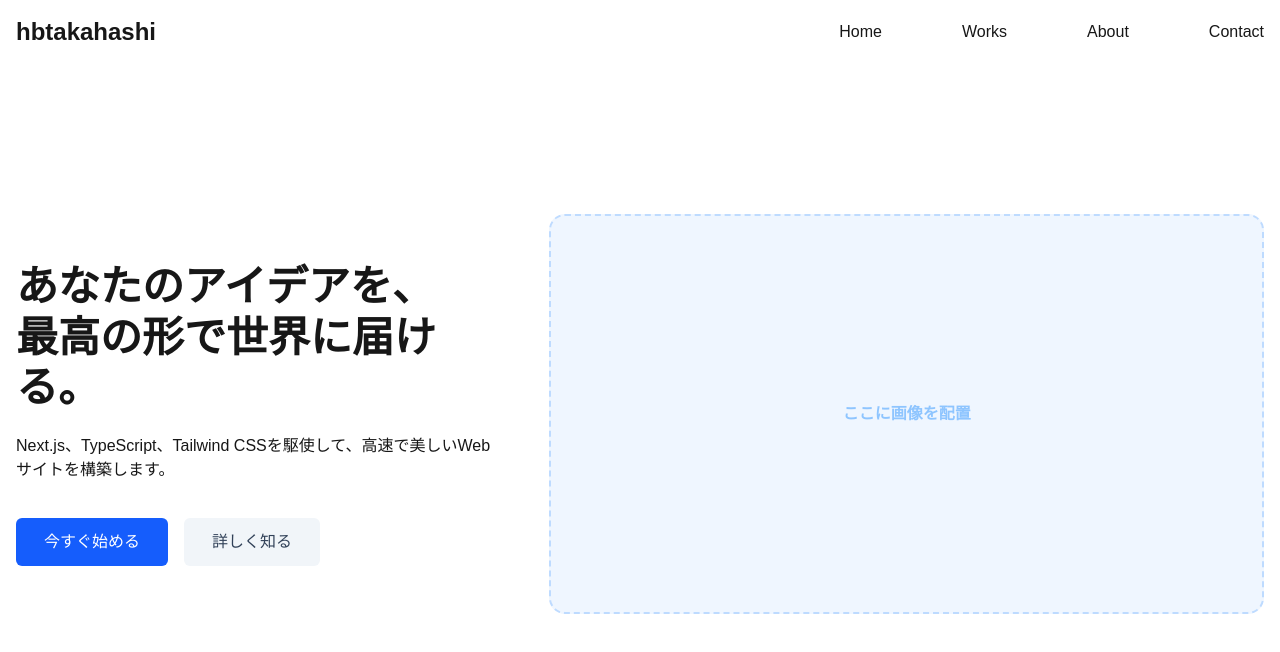
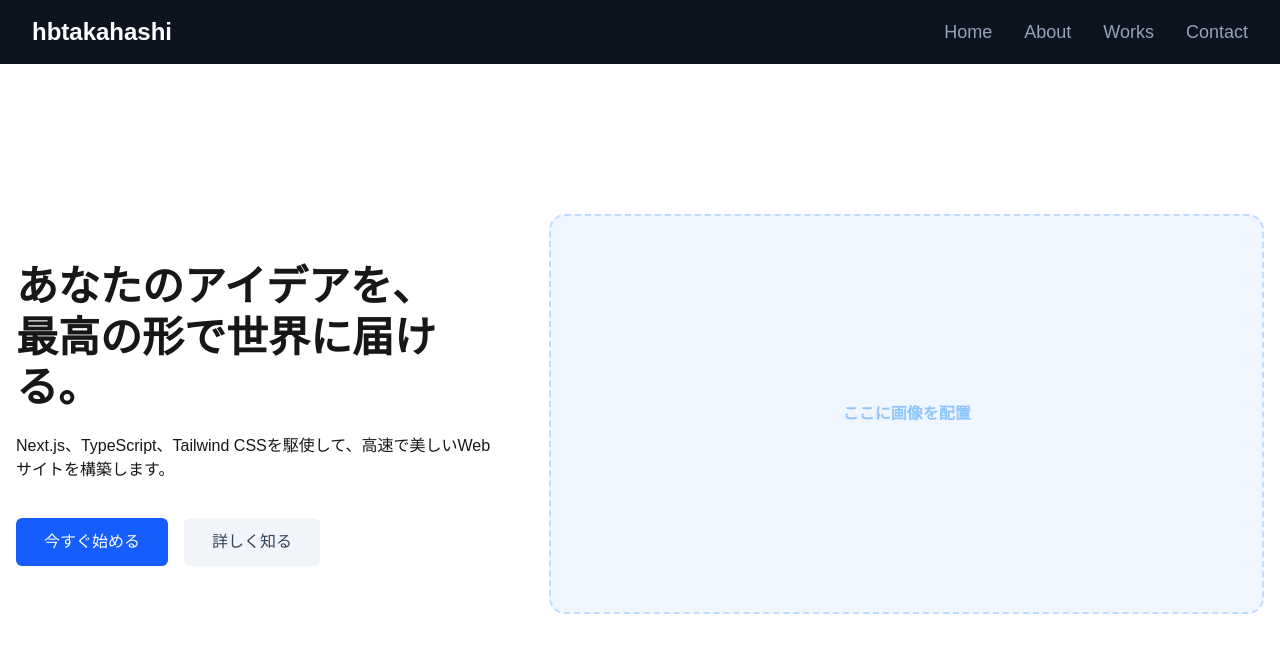
Before and after one commit to hbtakahashi/hbtakahashi, a Next.js app: page / in a window 1280 px wide. Shown: the top 652 px of the page. Built offline with nearby package versions, Linux system fonts and the light colour scheme.

Commit message:
update: ヘッダーデザインの追加

```diff
--- a/src/app/components/Header.tsx
+++ b/src/app/components/Header.tsx
@@ -3,15 +3,15 @@ import React from "react";
 const Header = () => {
   return (
     <header>
-      <div className="flex justify-between items-center p-4">
-        <p className="font-bold text-2xl">hbtakahashi</p>
+      <div className="flex justify-between items-center py-4 px-8 bg-[#0D131F]">
+        <p className="font-black text-2xl hover:cursor-pointer text-white">hbtakahashi</p>
         <div>
           <nav>
-            <ul className="flex items-center gap-20">
-              <li className="hover:text-green-300 hover:underline">Home</li>
-              <li>Works</li>
-              <li>About</li>
-              <li>Contact</li>
+            <ul className="flex text-lg  items-center text-[#94A3B8] hover:cursor-pointer gap-8">
+              <li className=" hover:text-[#6BDC96] hover:underline underline-offset-8 ">Home</li>
+               <li className="hover:text-[#6BDC96] hover:underline underline-offset-4">About</li>
+              <li className="hover:text-[#6BDC96] hover:underline underline-offset-4">Works</li>
+              <li className="hover:text-[#6BDC96] hover:underline underline-offset-4">Contact</li>
             </ul>
           </nav>
         </div>
```
